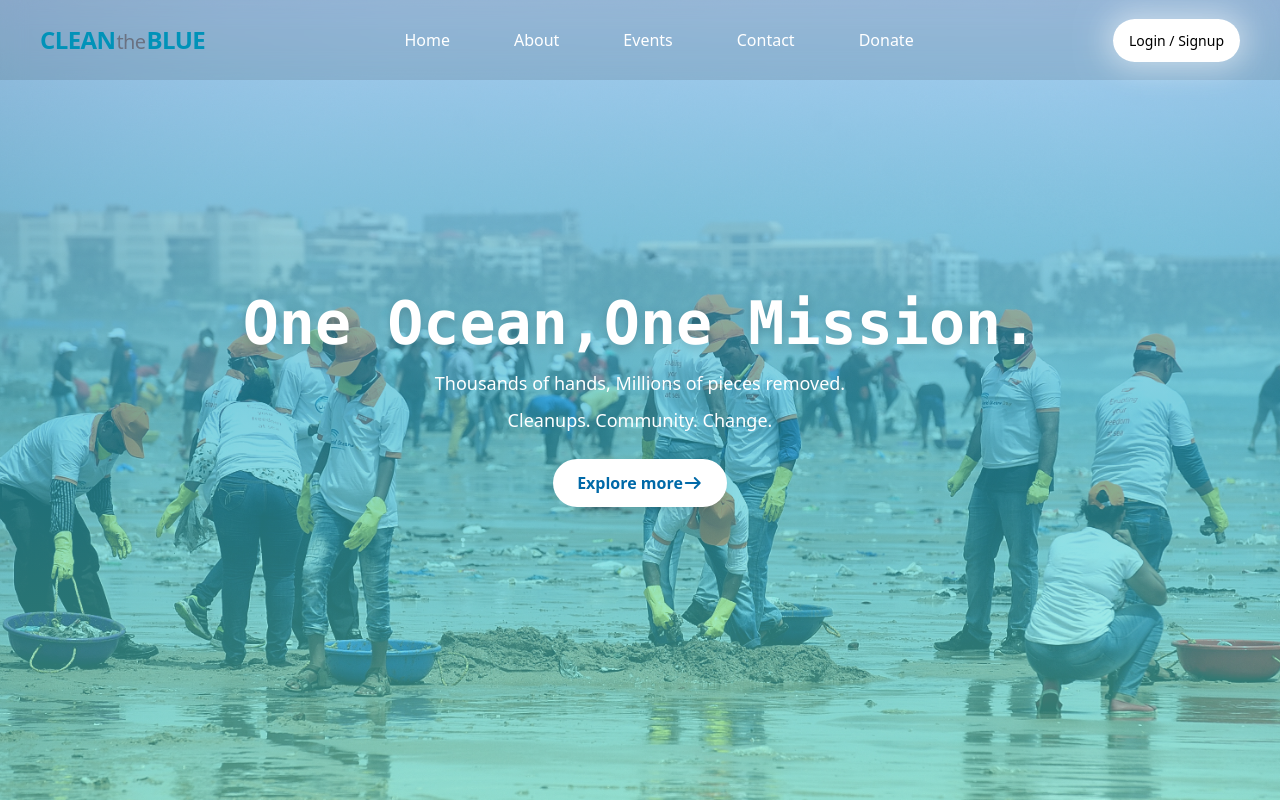
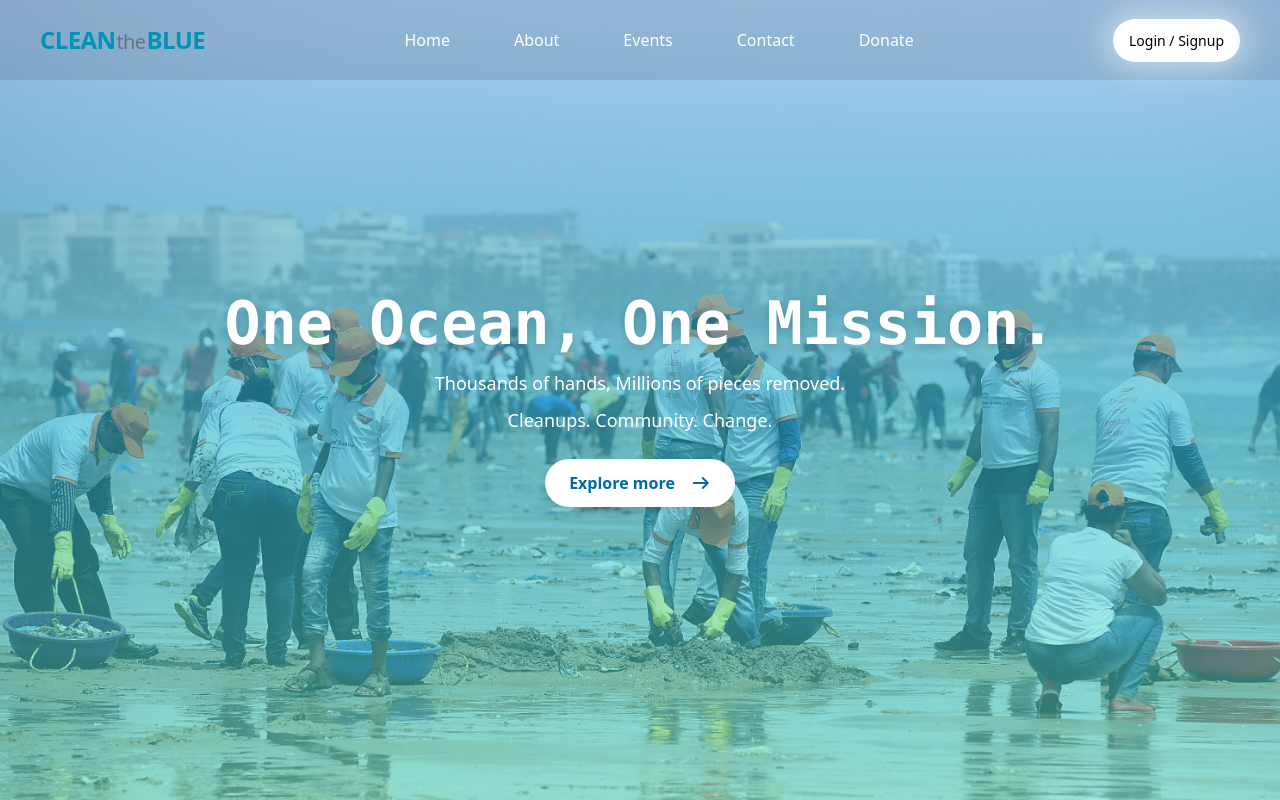
Before and after one commit to pablesaish/CleanTheBlue, a React (Vite) app: page / in a window 1280 px wide. Built offline with nearby package versions, Linux system fonts and the light colour scheme.

Commit message:
Replace anchor tag with Link component
Refactor Hero component to use Link from react-router-dom.

```diff
--- a/src/Components/Hero.jsx
+++ b/src/Components/Hero.jsx
@@ -1,15 +1,15 @@
-import React, { useContext } from "react"; // Import useContext
-import { AuthContext } from './AuthContext';  // Import AuthContext
-import { useNavigate } from 'react-router-dom'; // Import useNavigate
+import React, { useContext } from "react";
+import { AuthContext } from './AuthContext';
+import { useNavigate, Link } from 'react-router-dom'; // 1. Import Link
 import beachBg from "/images/Beach_cleanup.jpg";
 
 const Hero = () => {
-  const { user, logout } = useContext(AuthContext); // Get user and logout from AuthContext
+  const { user, logout } = useContext(AuthContext);
   const navigate = useNavigate();
 
   const handleLogout = () => {
     logout();
-    navigate('/login'); // Redirect to login page after logout
+    navigate('/login');
   };
 
   return (
@@ -20,11 +20,11 @@ const Hero = () => {
          rgba(168, 210, 255, 0.7),
          rgba(41, 177, 204, 0.6),
          rgba(110, 251, 220, 0.5)
-        ), url(${beachBg})`,
+       ), url(${beachBg})`,
       }}
     >
       <div className="text-center max-w-4xl px-6">
-        {user ? ( // Conditional rendering based on user login status
+        {user ? (
           <div className="bg-white/90 p-8 rounded-lg shadow-xl text-gray-800">
             <h1 className="text-4xl md:text-5xl font-semibold mb-4">Welcome, {user.name}!</h1>
             <p className="text-lg mb-2">Email: {user.email}</p>
@@ -39,7 +39,7 @@ const Hero = () => {
         ) : (
           <>
             <h1 className="text-5xl md:text-6xl font-semibold drop-shadow-lg font-mono">
-              One Ocean,One Mission.
+              One Ocean, One Mission.
             </h1>
             <p className="max-w-xl mx-auto mt-4 mb-2 leading-relaxed text-lg">
               Thousands of hands, Millions of pieces removed.
@@ -47,9 +47,10 @@ const Hero = () => {
             <p className="max-w-xl mx-auto mb-6 leading-relaxed text-lg">
               Cleanups. Community. Change.
             </p>
-            <button className="group inline-flex items-center gap-2 bg-white text-sky-700 font-semibold px-6 py-3 rounded-full shadow-lg cursor-pointer hover:bg-slate-100 transition duration-300 hover:-translate-y-0.5 overflow-hidden">
-              <a href="/events">Explore more<i className="fa-solid fa-arrow-right"></i></a>
-            </button>
+            {/* 2. Replace <a> tag with <Link> component */}
+            <Link to="/events" className="group inline-flex items-center gap-2 bg-white text-sky-700 font-semibold px-6 py-3 rounded-full shadow-lg cursor-pointer hover:bg-slate-100 transition duration-300 hover:-translate-y-0.5 overflow-hidden">
+              Explore more<i className="fa-solid fa-arrow-right ml-2"></i>
+            </Link>
           </>
         )}
       </div>
```
